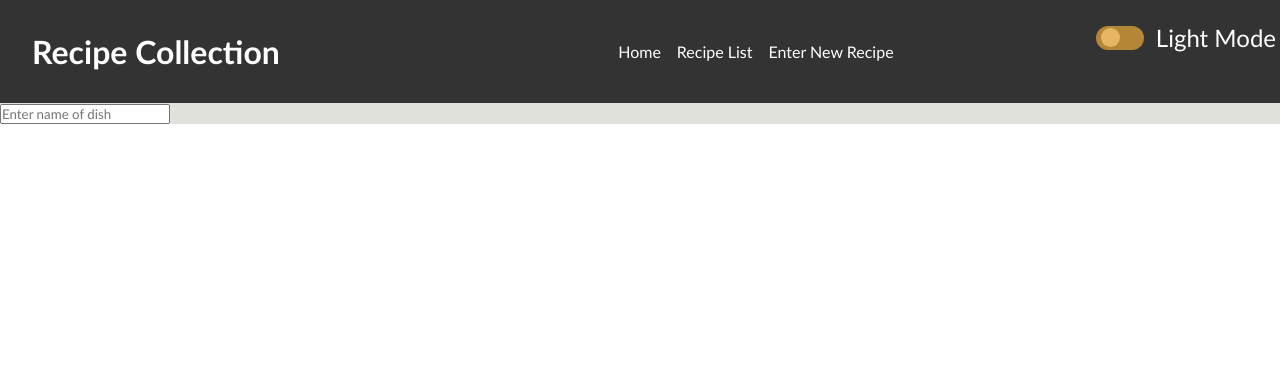
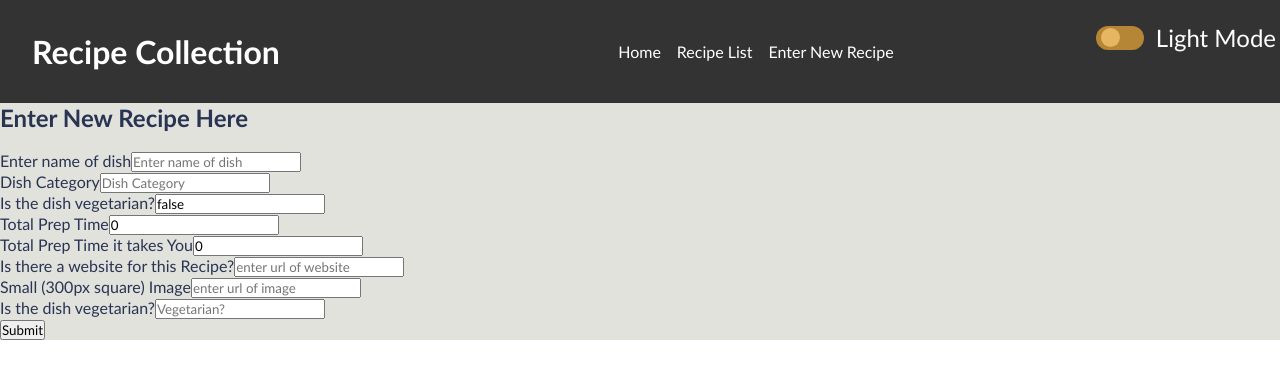
Before and after one commit to jawajamaa/react-project-recipe, a React (Create React App) app: page /NewRecipe in a window 1280 px wide. Shown: the top 378 px of the page. Built offline with nearby package versions, Linux system fonts and the light colour scheme; data requests are answered from the project's data file.

Commit message:
add form to NewRecipe component

```diff
--- /dev/null
+++ b/src/components/NewRecipe.css
@@ -0,0 +1,6 @@
+.new-recipe{
+    padding: 1rem;
+    display: flex;
+    align-items: center;
+    justify-content: space-between;
+}
--- a/src/components/NewRecipe.js
+++ b/src/components/NewRecipe.js
@@ -1,13 +1,104 @@
+import { useState } from "react";
+
 function NewRecipe() {
+    const [formData, setFormData] = useState({
+        name: "",
+        category: "",
+        vegetarian: false,
+        prepTime: 0,
+        myPrepTime: 0,
+        url: "",
+        thumb: "",
+        image: ""
+    });
+
+    const{
+        name,
+        category,
+        vegetarian,
+        prepTime,
+        myPrepTime,
+        url,
+        thumb,
+        image
+        } = formData;
+
+    function onChange(evt) {
+        console.log(evt.target.value);
+    }
 
     return(
         <div className = "new-recipe">
             <form>
-                <input
-                    type = "text"
-                    placeholder = "Enter name of dish">
-
-                </input>
+                <h2>Enter New Recipe Here</h2>
+                <br />
+                <ul>
+                    <li>
+                        <label>Enter name of dish</label><input
+                            type = "text"
+                            placeholder = "Enter name of dish"
+                            value = { name }
+                            onChange = { onChange }
+                        />
+                    </li>
+                    <li>
+                        <label>Dish Category</label><input
+                            type = "text"
+                            placeholder = "Dish Category"
+                            value = { category }
+                            onChange = { onChange }
+                        />
+                    </li>
+                    <li>
+                        <label>Is the dish vegetarian?</label><input
+                            type = "text"
+                            placeholder = "Vegetarian?"
+                            value = { vegetarian }
+                            onChange = { onChange }
+                        />
+                    </li>
+                    <li>
+                        <label>Total Prep Time</label><input
+                            type = "text"
+                            placeholder = "enter a number of minutes"
+                            value = { prepTime }
+                            onChange = { onChange }
+                        />
+                    </li>
+                    <li>
+                        <label>Total Prep Time it takes You</label><input
+                            type = "text"
+                            placeholder = "enter a number of minutes"
+                            value = { myPrepTime }
+                            onChange = { onChange }
+                        />
+                    </li>
+                    <li>
+                        <label>Is there a website for this Recipe?</label><input
+                            type = "text"
+                            placeholder = "enter url of website"
+                            value = { url }
+                            onChange = { onChange }
+                        />
+                    </li>
+                    <li>
+                        <label>Small (300px square) Image</label><input
+                            type = "text"
+                            placeholder = "enter url of image"
+                            value = { thumb }
+                            onChange = { onChange }
+                        />
+                    </li>
+                    <li>
+                        <label>Is the dish vegetarian?</label><input
+                            type = "text"
+                            placeholder = "Vegetarian?"
+                            value = { image }
+                            onChange = { onChange }
+                        />
+                    </li>
+                    <button>Submit</button>
+                </ul>
             </form>
         </div>
     )
--- a/src/routes.js
+++ b/src/routes.js
@@ -1,9 +1,8 @@
 import App from "./App";
 import ErrorPage from "./components/ErrorPage";
 import NewRecipe from "./components/NewRecipe";
+import RecipeList from "./components/RecipeList";
 import RecipeOverlay from "./components/RecipeOverlay";
-import Recipe from "./components/Recipe";
-import RecipeList from "./components/RecipeList";
 
 const routes = [
     {
```
